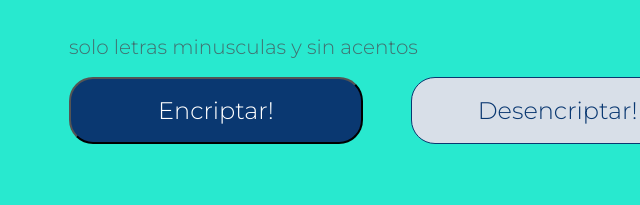
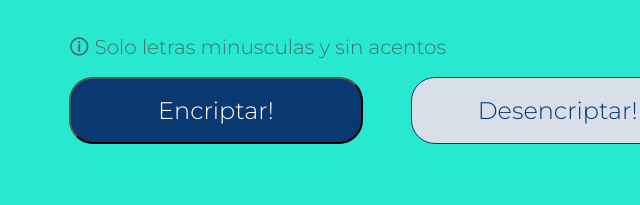
Before and after one commit to NataliRoman/Encriptador-de-texto, a plain HTML site: page index.html in a window 1280 px wide. Shown: the part 804-1009 px from the top of the page, 155-795 px from the left. Drawn offline with Linux system fonts and the light colour scheme.

Commit message:
Actualizar el index.html

```diff
--- a/index.html
+++ b/index.html
@@ -21,7 +21,7 @@
 
             <textarea id="ingreso" class="ingreso" cols="20" rows="1" placeholder="Ingrese el texto aqui"></textarea>
             <section class="caja-buttons">
-                <p class="cartel-buttons"> <link="https://iconos8.es/icon/60673/alta-importancia"> solo letras minusculas y sin acentos</p>
+                <p class="cartel-buttons">&#128712 Solo letras minusculas y sin acentos</p>
                 <div class="buttons">
                     <button class="button btn-cifrar" id="btn-cifrar">Encriptar!</button>
                     <button class="button btn-descifrar" id="btn-descifrar">Desencriptar!</button>
```
